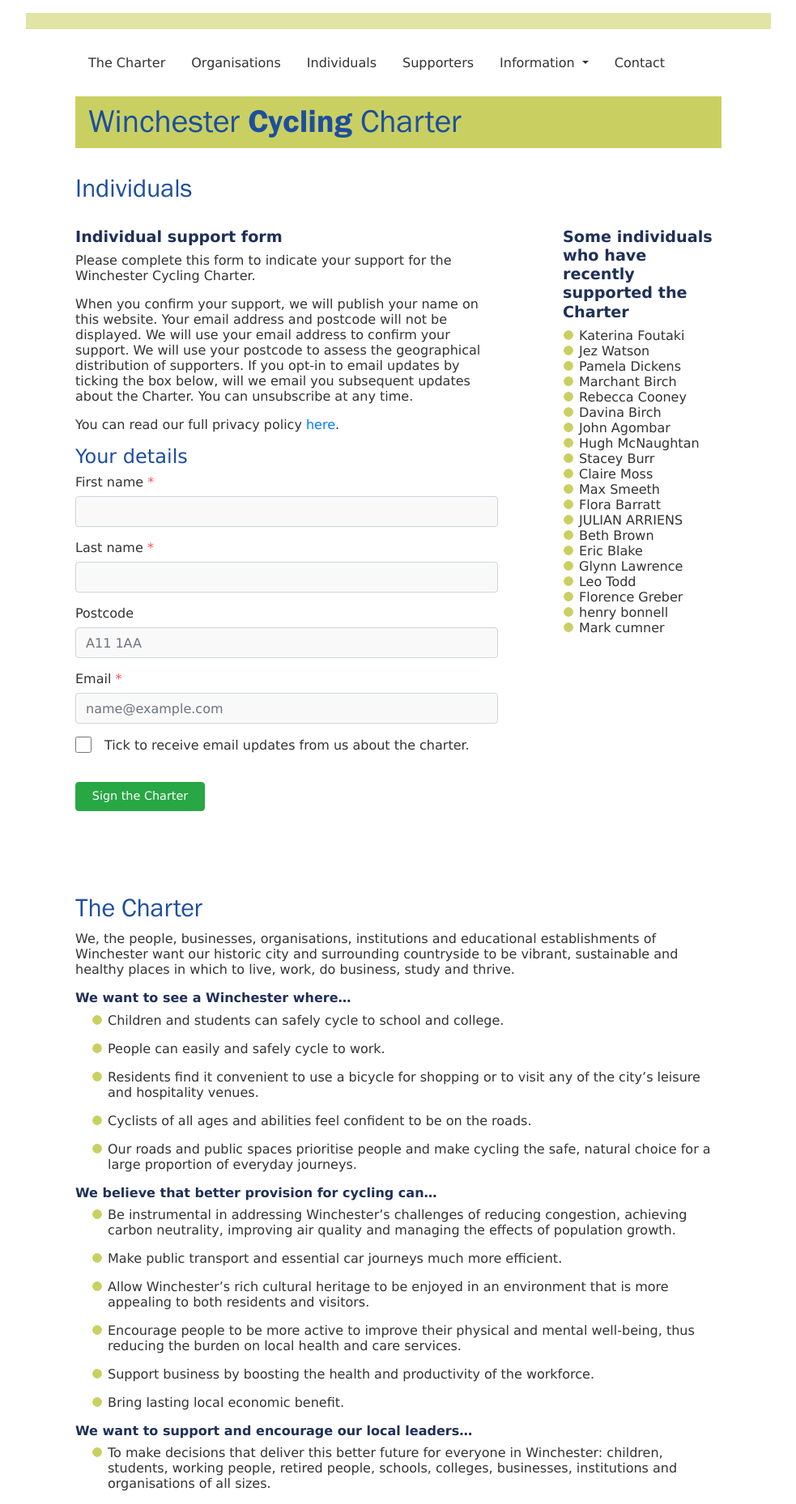
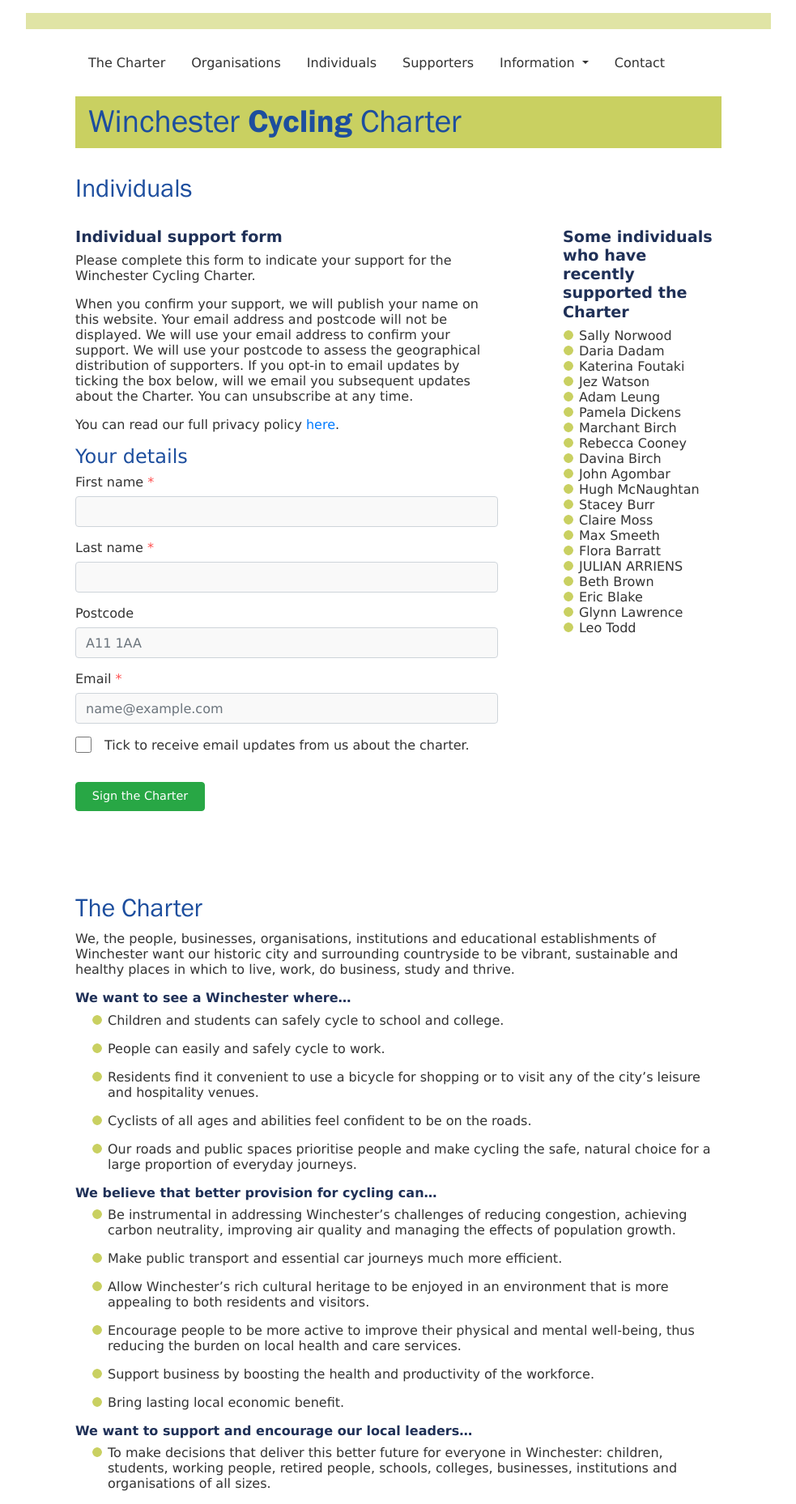
Before and after one commit to winchestercyclingcharter/winchestercyclingcharter.github.io, a Jekyll site: the page built from ind-page.md, in a window 1280 px wide. Shown: the whole page at 81% size, without its empty margins (148-1131 px from the left). Built offline with Jekyll 4.4.1, drawn with Linux system fonts in a browser that asks for light colours; nearby versions of some CDN libraries.

Commit message:
Update people.yml

```diff
--- a/_data/people.yml
+++ b/_data/people.yml
@@ -561,3 +561,6 @@ people:
 - { lastname: Dickens, firstname: Pamela, dt: 20211013-075057-700212 }
 - { lastname: Watson, firstname: Jez, dt: 20211014-114504-816611 }
 - { lastname: Foutaki, firstname: Katerina, dt: 20211014-115739-117987 }
+- { lastname: Dadam, firstname: Daria, dt: 20211014-180211-600602 }
+- { lastname: Norwood, firstname: Sally, dt: 20211014-193022-611901 }
+- { lastname: Leung, firstname: Adam, dt: 20211014-113959-658975 }
```
